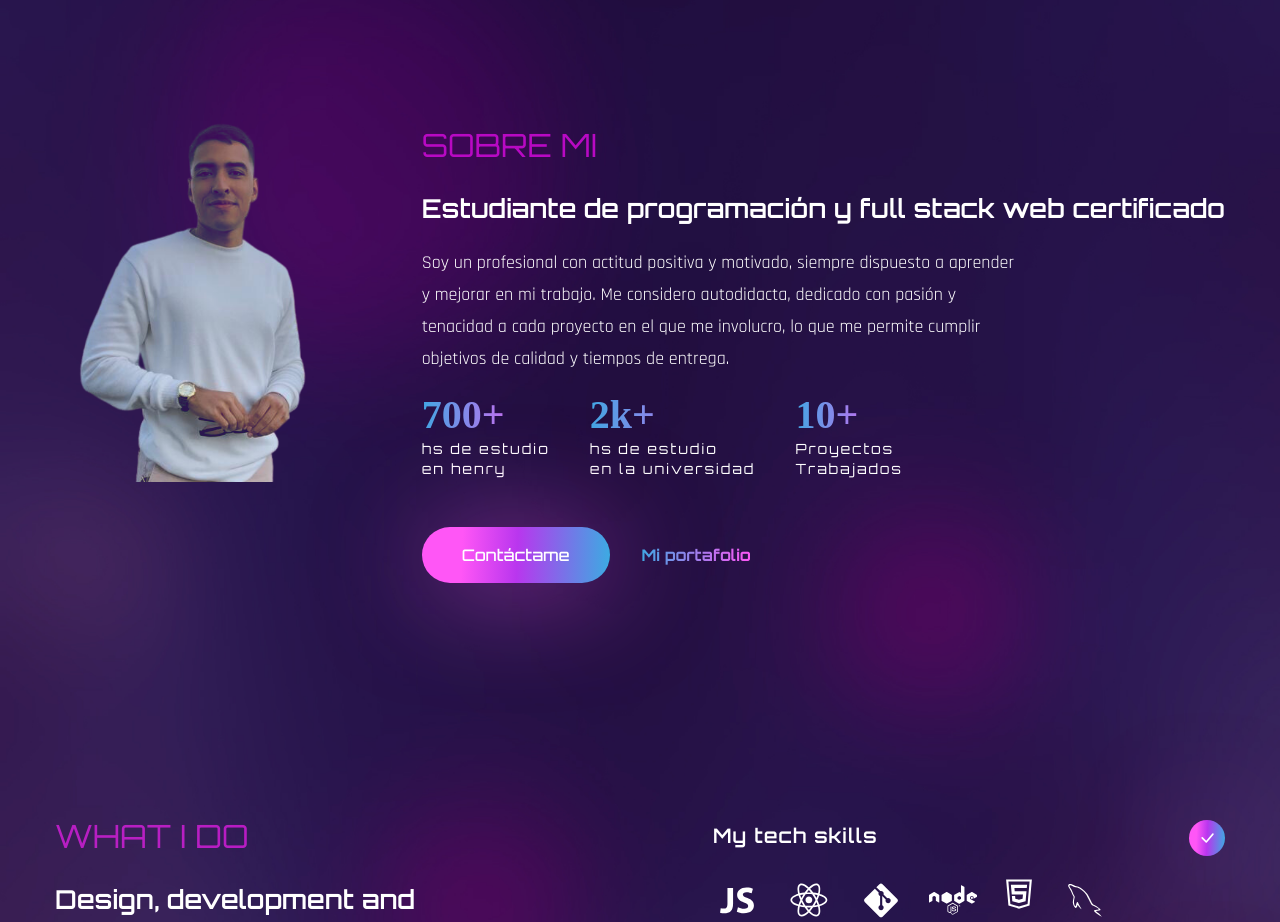
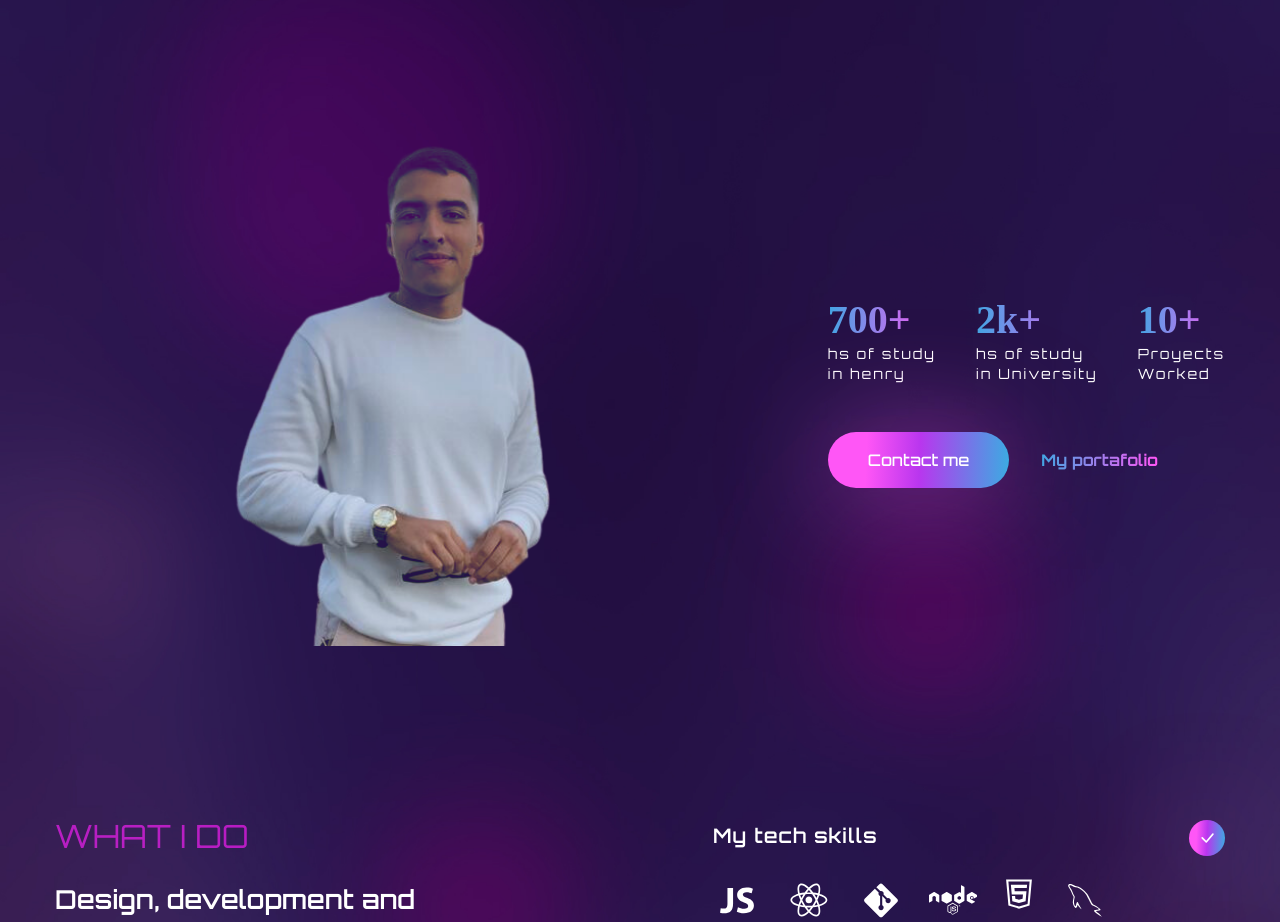
Before and after one commit to IgnacioMelgarejo/portfolio, a React (Create React App) app: page / in a window 1280 px wide. Shown: the part 820-1742 px from the top of the page. Built offline with nearby package versions, Linux system fonts and the light colour scheme; a web font is replaced by a local one.

Commit message:
prueba delpy

```diff
--- a/src/components/About.js
+++ b/src/components/About.js
@@ -7,16 +7,13 @@ import { useInView } from 'react-intersection-observer'
 import { motion } from 'framer-motion'
 import { fadeIn } from '../variants'
 import { Link } from 'react-scroll'
-import { useTranslation } from 'react-i18next';
 
 const About = () => {
   const [ref, inView] = useInView({
     threshold: 0.5,
-  });
+  })
 
-  const [t, i18n] = useTranslation("global")
-
-  const currentLanguage = i18n.language;
+  // const currentLanguage = i18n.language;
 
   return <section className='section' id='about' ref={ref}>
 
@@ -36,10 +33,10 @@ const About = () => {
           whileInView={'show'}
           viewport={{ once: true, amount: 0.3 }}
           classname='flex-1 text-center justify-center'>
-          <h2 className='h2 text-accent'>{t("about.about")}</h2>
-          <h3 className='h3 mb-4'>{t("about.title")}</h3>
+          <h2 className='h2 text-accent'></h2>
+          <h3 className='h3 mb-4'></h3>
           <p className='mb-6 max-w-[600px]'>
-          {t("about.content")}<br/>
+          <br/>
           </p>
           {/*start*/}
           <div className='flex gap-x-6 lg:gap-x-10 mb-12'>
@@ -51,8 +48,8 @@ const About = () => {
                     +
               </div>
               <div className='font-primary text-sm tracking-[2px]'>
-              {t("about.hs")}<br />
-               {t("about.inH")}
+                hs of study <br />
+                in henry
               </div>
             </div>
             <div>
@@ -64,8 +61,8 @@ const About = () => {
               </div>
 
               <div className='font-primary text-sm tracking-[2px]'>
-              {t("about.hs")}<br />
-               {t("about.inU")}
+                hs of study <br />
+                in University
               </div>
             </div>
             <div>
@@ -76,8 +73,8 @@ const About = () => {
                 +
               </div>
               <div className='font-primary text-sm tracking-[2px]'>
-              {t("about.projects")} <br />
-              {t("about.worked")}
+                Proyects <br />
+                Worked
               </div>
             </div>
           </div>
@@ -88,9 +85,9 @@ const About = () => {
               smooth={true}
               spy={true}
             >
-              <button className='btn btn-lg'>{t("banner.contactme")}</button>
+              <button className='btn btn-lg'>Contact me</button>
             </Link>
-            <a href='·' className='text-gradient btn-link'>{t("about.m")}</a>
+            <a href='·' className='text-gradient btn-link'>My portafolio</a>
           </div>
         </motion.div>
       </div>
```
